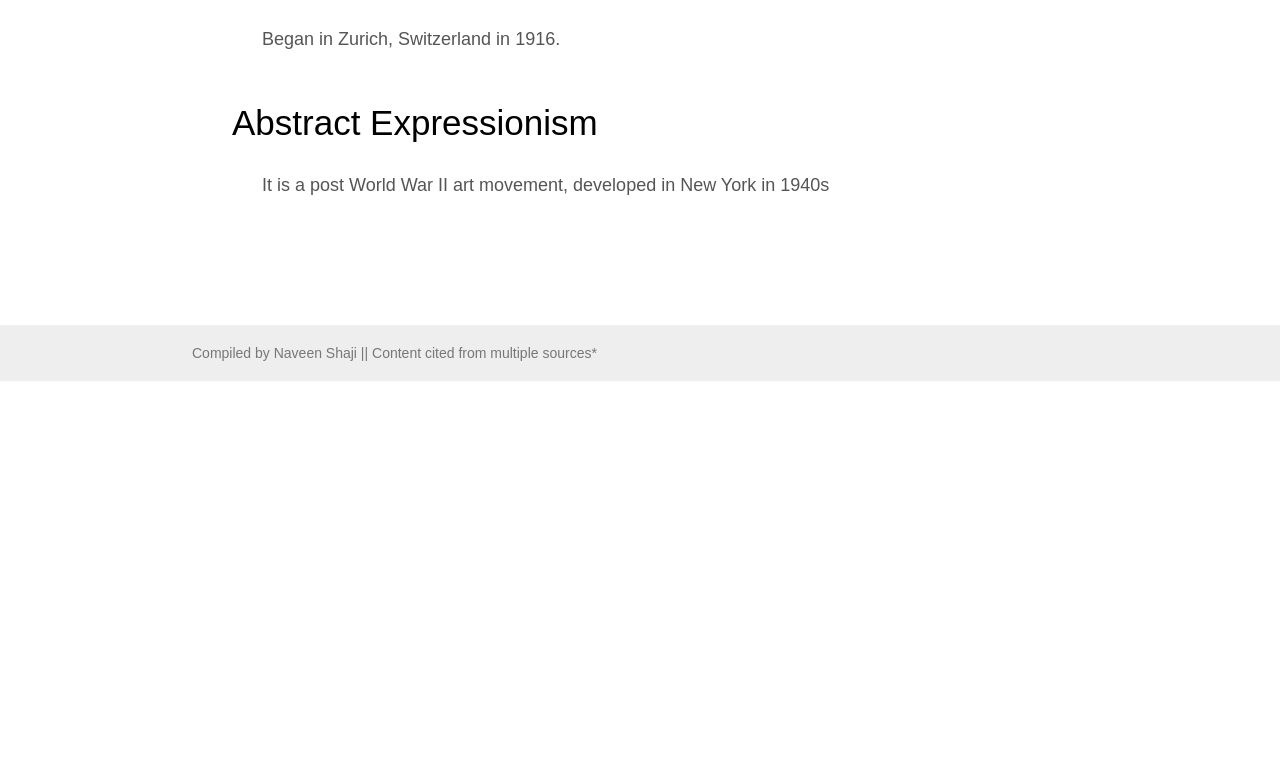
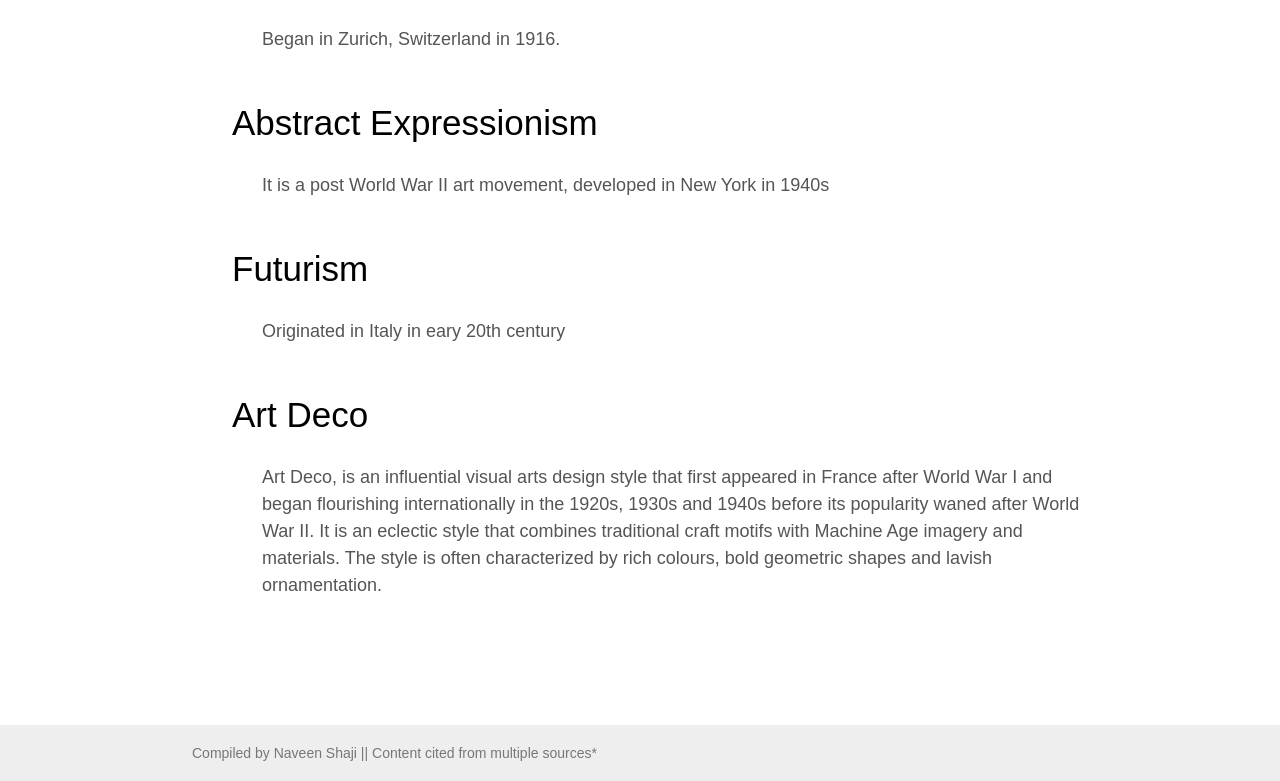
Before and after one commit to naveenshaji/art, a plain HTML site: page index.html in a window 1280 px wide. Shown: the part 1420-2201 px from the top of the page. Before the commit the page ends 1801 px from the top, so only its background shows below. Drawn offline with Linux system fonts and the light colour scheme.

Commit message:
More movements

```diff
--- a/index.html
+++ b/index.html
@@ -50,7 +50,11 @@
         <p>It is a post World War II art movement, developed in New York in 1940s</p>
 
 
+        <h2>Futurism</h2>
+        <p>Originated in Italy in eary 20th century</p>
 
+        <h2>Art Deco</h2>
+        <p>Art Deco, is an influential visual arts design style that first appeared in France after World War I and began flourishing internationally in the 1920s, 1930s and 1940s before its popularity waned after World War II. It is an eclectic style that combines traditional craft motifs with Machine Age imagery and materials. The style is often characterized by rich colours, bold geometric shapes and lavish ornamentation.</p>
 
 
 
```
